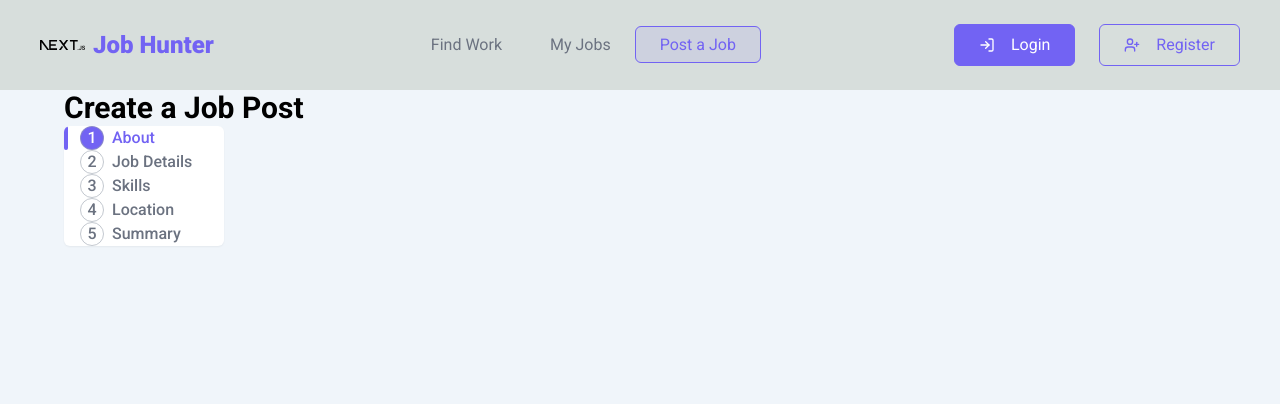
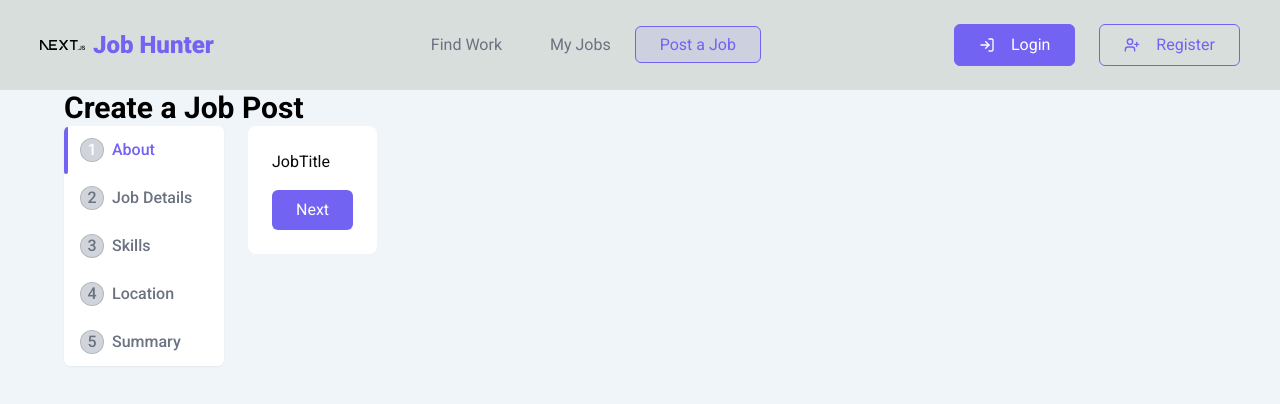
Before and after one commit to AbhayRao2k/Job-Portal-App-MERN, a Next.js app in the folder client/: page /postjob in a window 1280 px wide. Shown: the top 404 px of the page. Built offline with nearby package versions, Linux system fonts and the light colour scheme; no server answers.

Commit message:
Update: Created components for Post a Job section

```diff
--- /dev/null
+++ b/client/Components/JobPost/JobDetails.tsx
@@ -0,0 +1,9 @@
+import React from 'react'
+
+function JobDetails() {
+  return (
+    <div>JobDetails</div>
+  )
+}
+
+export default JobDetails
--- a/client/Components/JobPost/JobForm.tsx
+++ b/client/Components/JobPost/JobForm.tsx
@@ -1,7 +1,24 @@
 "use client";
+import { useGlobalContext } from "@/context/globalContext";
 import React from "react";
+import JobTitle from "./JobTitle";
+import JobDetails from "./JobDetails";
+import JobSkills from "./JobSkills";
+import JobLocation from "./JobLocation";
 
 function JobForm() {
+  const {
+    jobTitle,
+    jobDescription,
+    salaryType,
+    activeEmploymentTypes,
+    salary,
+    location,
+    skills,
+    negotiable,
+    tags,
+  } = useGlobalContext();
+
   const sections = ["About", "Job Details", "Skills", "Location", "Summary"];
   const [currentSection, setCurrentSection] = React.useState(sections[0]);
 
@@ -9,19 +26,61 @@ function JobForm() {
     setCurrentSection(section);
   };
 
+  const renderStages = () => {
+    switch (currentSection) {
+      case "About":
+        return <JobTitle />;
+      case "Job Details":
+        return <JobDetails />;
+      case "Skills":
+        return <JobSkills />;
+      case "Location":
+        return <JobLocation />;
+    }
+  };
+
+  const getCompletedColor = (section: string) => {
+    switch (section) {
+      case "About":
+        return jobTitle && activeEmploymentTypes.length > 0
+          ? "bg-[#7263f3] text-white"
+          : "bg-gray-300";
+
+      case "Job Details":
+        return jobDescription && salary > 0
+          ? "bg-[#7263f3] text-white"
+          : "bg-gray-300";
+
+      case "Skills":
+        return skills.length && tags.length > 0
+          ? "bg-[#7263f3] text-white"
+          : "bg-gray-300";
+
+      case "Location":
+        return location.address || location.city || location.country
+          ? "bg-[#7263f3] text-white"
+          : "bg-gray-300";
+
+      default:
+        return "bg-gray-300";
+    }
+  };
+
   return (
     <div className="w-full flex gap-6">
       <div className="self-start w-[10rem] flex flex-col bg-white rounded-md shadow-sm overflow-hidden">
         {sections.map((section, index) => (
           <button
-            className={`pl-4 relative flex self-start items-center gap-2 font-medium
+            key={index}
+            className={`pl-4 py-3 relative flex self-start items-center gap-2 font-medium
             ${currentSection === section ? "text-[#7263f3]" : "text-gray-500"}
           `}
+            onClick={() => handleSectionChange(section)}
           >
             <span
               className={`w-6 h-6 rounded-full flex items-center border border-gray-400/60 justify-center text-gray-500 ${
                 currentSection === section ? "bg-[#7263f3] text-white" : ""
-              }`}
+              } ${getCompletedColor(section)} `}
             >
               {index + 1}
             </span>
@@ -32,6 +91,33 @@ function JobForm() {
           </button>
         ))}
       </div>
+
+      <form action="" className="p-6 bg-white rounded-lg self-start">
+        {renderStages()}
+
+        <div className="flex justify-end gap-4 mt-4">
+          {currentSection !== "Summary" && (
+            <button
+              type="button"
+              className="px-6 py-2 bg-[#7263f3] text-white rounded-md"
+              onClick={() => {
+                const currentIndex = sections.indexOf(currentSection);
+                setCurrentSection(sections[currentIndex + 1]);
+              }}
+            >
+              Next
+            </button>
+          )}
+        </div>
+        {currentSection === "Summary" && (
+          <button
+            type="submit"
+            className="px-6 py-2 bg-[#7263f3] text-white rounded-md"
+          >
+            Post Job
+          </button>
+        )}
+      </form>
     </div>
   );
 }
--- /dev/null
+++ b/client/Components/JobPost/JobLocation.tsx
@@ -0,0 +1,9 @@
+import React from 'react'
+
+function JobLocation() {
+  return (
+    <div>JobLocation</div>
+  )
+}
+
+export default JobLocation
--- /dev/null
+++ b/client/Components/JobPost/JobSkills.tsx
@@ -0,0 +1,9 @@
+import React from 'react'
+
+function JobSkills() {
+  return (
+    <div>JobSkills</div>
+  )
+}
+
+export default JobSkills
--- /dev/null
+++ b/client/Components/JobPost/JobTitle.tsx
@@ -0,0 +1,9 @@
+import React from 'react'
+
+function JobTitle() {
+  return (
+    <div>JobTitle</div>
+  )
+}
+
+export default JobTitle
--- a/client/context/globalContext.js
+++ b/client/context/globalContext.js
@@ -13,6 +13,21 @@ export const GlobalContextProvider = ({ children }) => {
   const [auth0User, setAuth0User] = useState(null);
   const [userProfile, setUserProfile] = useState({});
   const [loading, setLoading] = useState(false);
+
+  // input state
+  const [jobTitle, setJobTitle] = useState("");
+  const [jobDescription, setJobDescription] = useState("");
+  const [salary, setSalary] = useState(0);
+  const [activeEmploymentTypes, setActiveEmploymentTypes] = useState([]);
+  const [salaryType, setSalaryType] = useState("Year");
+  const [negotiable, setNegotiable] = useState(false);
+  const [tags, setTags] = useState([]);
+  const [skills, setSkills] = useState([]);
+  const [location, setLocation] = useState({
+    country: "",
+    city: "",
+    address: "",
+  });
 
   useEffect(() => {
     const checkAuth = async () => {
@@ -40,6 +55,19 @@ export const GlobalContextProvider = ({ children }) => {
     }
   };
 
+  // handle input change
+  const handleInputChange = (e) => {
+    setJobTitle(e.target.value.trimStart());
+  };
+
+  const handleDescriptionChange = (e) => {
+    setJobDescription(e.target.value.trimStart());
+  };
+
+  const handleSalaryChange = (e) => {
+    setSalary(e.target.value);
+  };
+
   useEffect(() => {
     if (isAuthenticated && auth0User) {
       getUserProfile(auth0User.sub);
@@ -54,6 +82,18 @@ export const GlobalContextProvider = ({ children }) => {
         userProfile,
         getUserProfile,
         loading,
+        jobTitle,
+        jobDescription,
+        salary,
+        activeEmploymentTypes,
+        salaryType,
+        negotiable,
+        tags,
+        skills,
+        location,
+        handleInputChange,
+        handleDescriptionChange,
+        handleSalaryChange,
       }}
     >
       {children}
```
